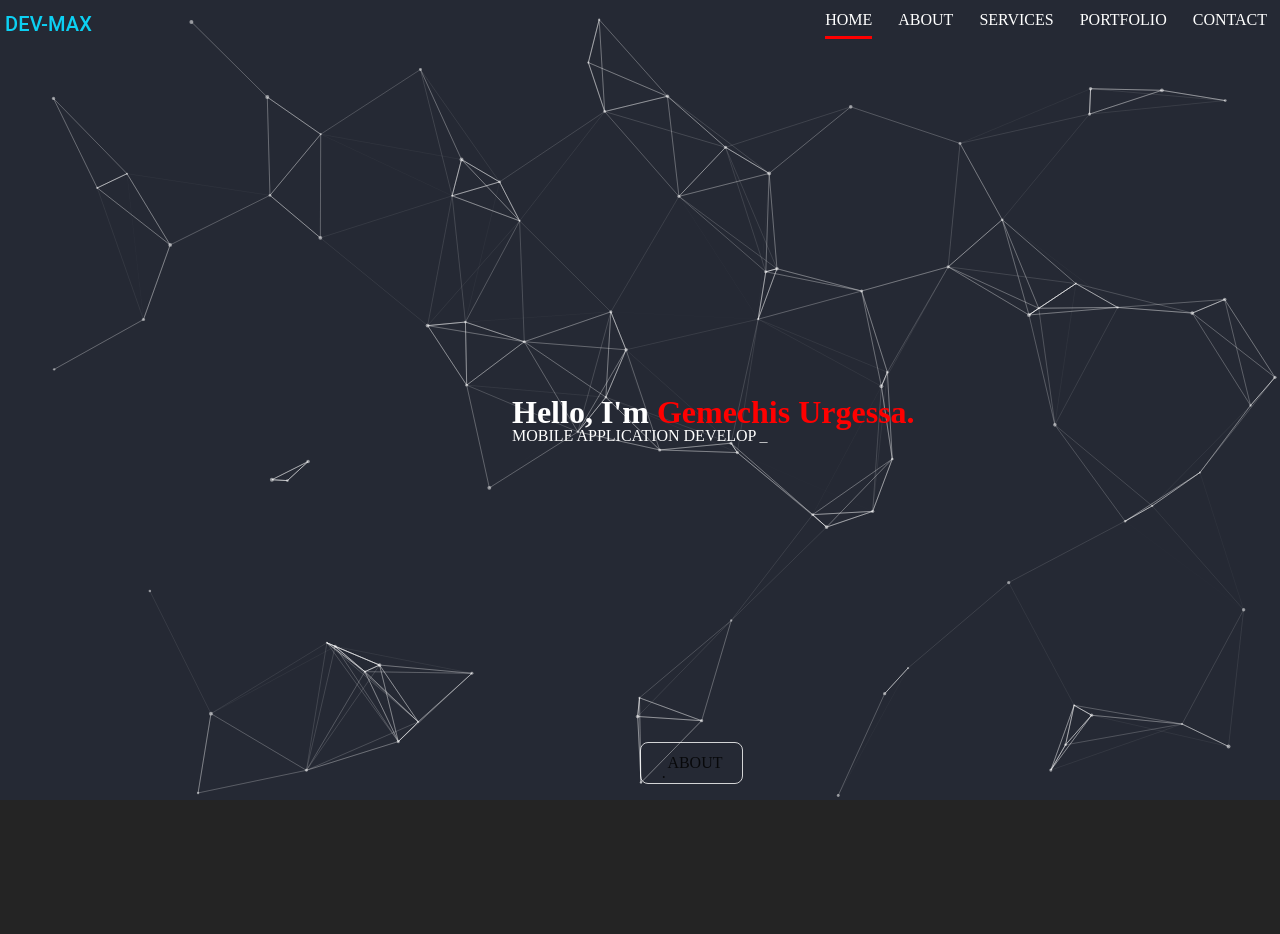
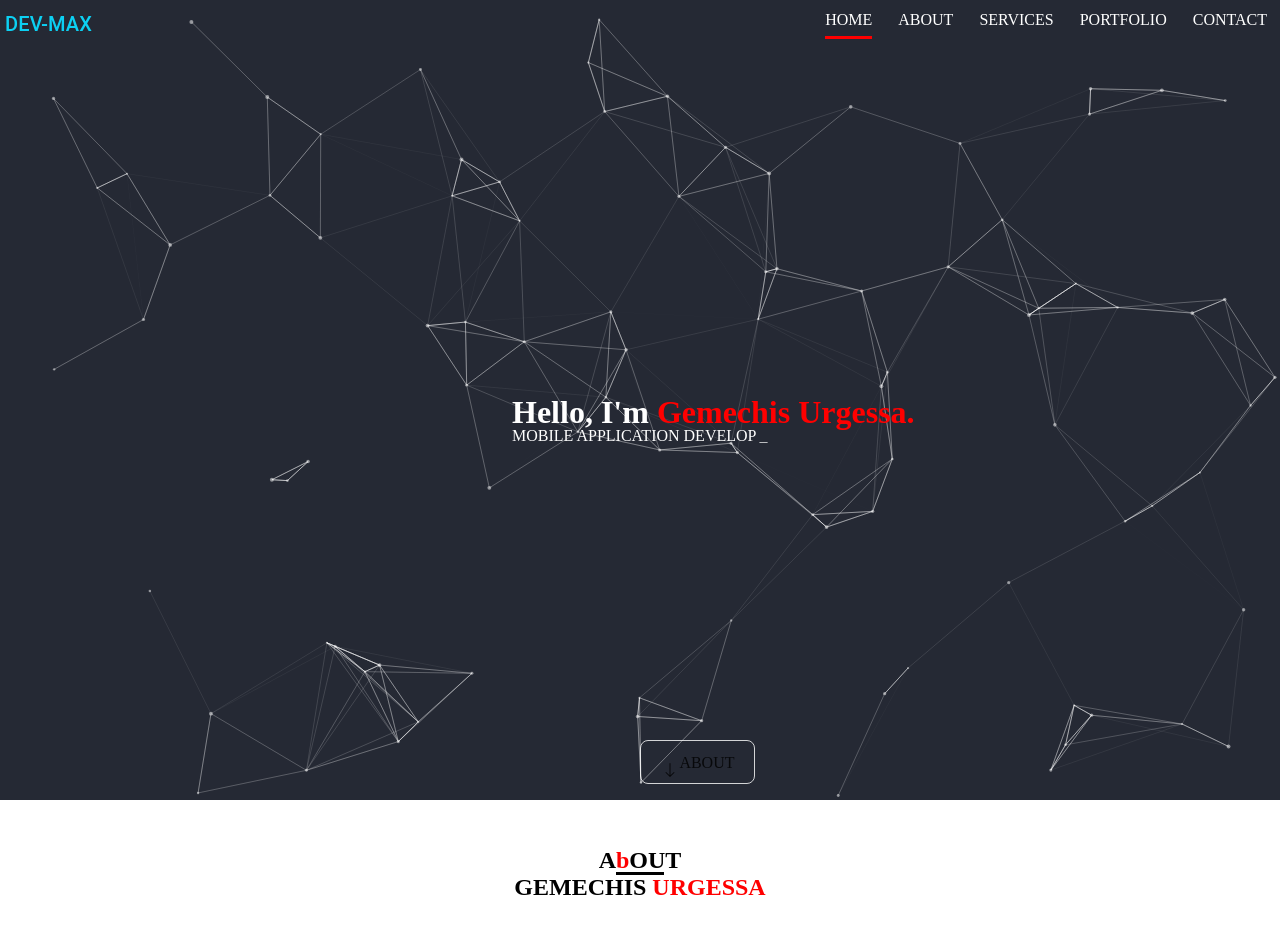
Before and after one commit to GemechisUrgessa/React-Landing-page-component, a React (Vite) app: page / in a window 1280 px wide. Shown: the top 934 px of the page. Built offline with nearby package versions, Linux system fonts and the light colour scheme.

Commit message:
about page added

```diff
--- a/package.json
+++ b/package.json
@@ -14,8 +14,11 @@
     "@material-ui/styles": "^4.11.5",
     "@mui/icons-material": "^5.10.16",
     "@mui/material": "^5.10.17",
+    "framer-motion": "^7.8.0",
     "react": "^18.2.0",
     "react-dom": "^18.2.0",
+    "react-icons": "^4.7.1",
+    "react-intersection-observer": "^9.4.1",
     "react-particles": "^2.6.0",
     "react-scroll": "^1.8.9",
     "react-simple-typewriter": "^5.0.1",
--- a/src/App.tsx
+++ b/src/App.tsx
@@ -3,12 +3,14 @@ import './App.css'
 import Header from './components/header'
 import HomePage from './components/homePage'
 import About from './components/about'
+import Particle from './components/Particles'
 
 function App() {
 
 
   return (
     <>
+
       <Header />
       <main>
         <HomePage />
--- a/src/components/about.tsx
+++ b/src/components/about.tsx
@@ -1,9 +1,25 @@
 import '../stylesheets/about.css';
 const About = () => {
     return (
-        <section className="about " id="about"></section>
+        <section className="about-page" id="about">
+            <div className="container-about-header">
+                <h1 className="about-title">A<span className="about-title-span">b</span>OUT</h1>
+                <div className="about-header-underline"></div>
+            </div>
+
+            <div className="container-about-content">
+                <div className="container-about-intro">
+                    <h2><span className="first-name">GEMECHIS</span> <span className="last-name">URGESSA</span></h2>
+                </div>
+                <div className="container-about-process">
+
+                </div>
+            </div>
+        </section>
     )
 
 }
 
+
+
 export default About;
--- a/src/components/homePage.tsx
+++ b/src/components/homePage.tsx
@@ -3,6 +3,7 @@ import '../stylesheets/homePage.css';
 import Particle from "./Particles";
 import Header from "./header";
 import { Typewriter } from "react-simple-typewriter";
+import { BsArrowBarDown, BsArrowDown } from 'react-icons/bs';
 
 const HomePage = (): JSX.Element => {
 
@@ -23,7 +24,7 @@ const HomePage = (): JSX.Element => {
                     />
                 </div>
                 <div>
-                    <button className="btn btn-home"><div className="btn-drop">.</div>ABOUT</button>
+                    <button className="btn btn-home"><div className="btn-drop"><BsArrowDown /></div>ABOUT</button>
                 </div>
             </div>
 
--- a/src/stylesheets/about.css
+++ b/src/stylesheets/about.css
@@ -1,4 +1,39 @@
-.about {
+.about-page {
+    color: black;
     width: 100%;
     height: 100vh;
+    background-color: white;
+    position: relative;
 }
+.container-about-header {
+    margin: 0 auto;
+    padding-top: 3em;
+    text-align: center;
+}
+.about-header-underline {
+    width: 3em;
+    height: .2em;
+    background-color: black;
+    margin:0 auto;
+}
+.about-title{
+    margin-top: 3em;
+    margin: 0 auto;
+}
+
+.about-title-span {
+    color: red;
+    cursor: pointer;
+}
+.container-about-content {
+    display: flex;
+    justify-content: center;
+    align-items: center;
+}
+.first-name {
+    color: black;
+
+}
+.last-name {
+    color: red;
+}
--- a/src/stylesheets/homePage.css
+++ b/src/stylesheets/homePage.css
@@ -23,14 +23,12 @@
     opacity: .8;
 }
 .btn-drop {
+font-weight: bold !important;
     display: inline-block;
     position:relative ;
-
   top:-10px;
-  /* border: solid 1px; */
   height:15%;
   margin:.1em;
-  /* background-color:purple; */
   animation: drop 3s ease-in-out forwards;
   animation-iteration-count:infinite;
 }
```
Also changed, not shown: 1 other file (tests, documents, lock files or other folders).
